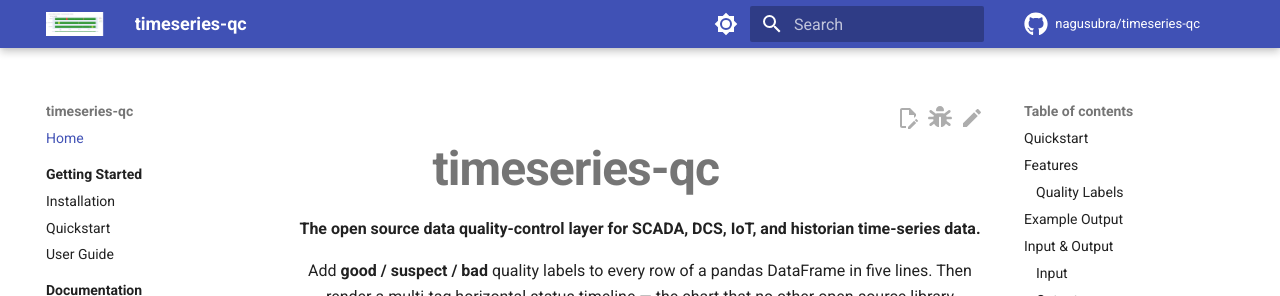
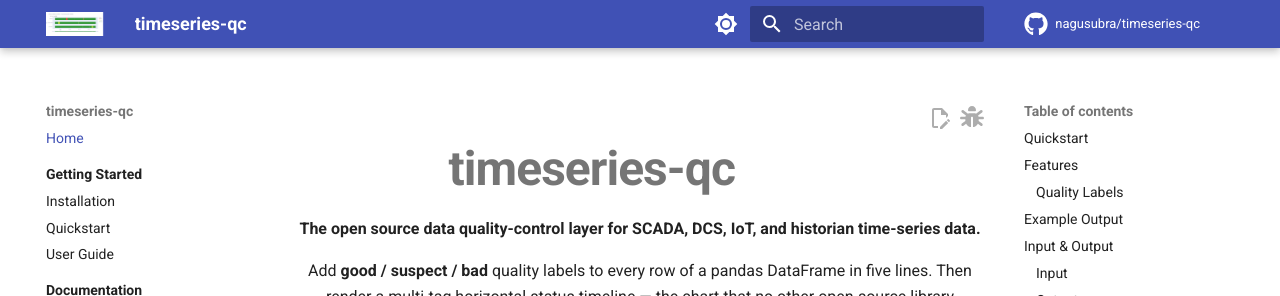
Before and after one commit to nagusubra/timeseries-qc, an MkDocs documentation site: the page built from docs/index.md, in a window 1280 px wide. Shown: the top 296 px of the page. Built offline with MkDocs 1.6.1 and Material for MkDocs 9.7.7, drawn with Linux system fonts in a browser that asks for light colours; comment, search, counter and statistics services are not loaded.

Commit message:
Remove redundant 'Edit this page' button from mkdocs theme override

```diff
--- a/docs/overrides/main.html
+++ b/docs/overrides/main.html
@@ -67,11 +67,6 @@
 {% endblock %}
 
 {% block content %}
-  {% if page.edit_url %}
-    <a href="{{ page.edit_url }}" title="Edit this page" class="md-content__button md-icon">
-      {% include ".icons/material/pencil.svg" %}
-    </a>
-  {% endif %}
   <a href="https://github.com/nagusubra/timeseries-qc/issues/new" title="Report issue" class="md-content__button md-icon">
     {% include ".icons/fontawesome/solid/bug.svg" %}
   </a>
```
